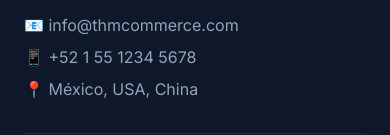
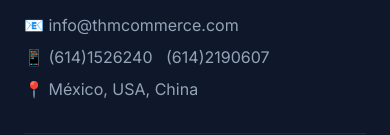
Before and after one commit to Ezequiel8787/thecommerce, a plain HTML site: page index.html in a window 390 px wide. Shown: the part 9844-9979 px from the top of the page. Drawn offline with nearby package versions, Linux system fonts and the light colour scheme.

Commit message:
Update phone number in footer - (614)1526240 (614)2190607

```diff
--- a/index.html
+++ b/index.html
@@ -537,7 +537,7 @@
                     <h4 class="font-semibold mb-4">Contacto</h4>
                     <ul class="space-y-2 text-slate-400">
                         <li>📧 info@thmcommerce.com</li>
-                        <li>📱 +52 1 55 1234 5678</li>
+                        <li>📱 (614)1526240   (614)2190607</li>
                         <li>📍 México, USA, China</li>
                     </ul>
                 </div>
```
